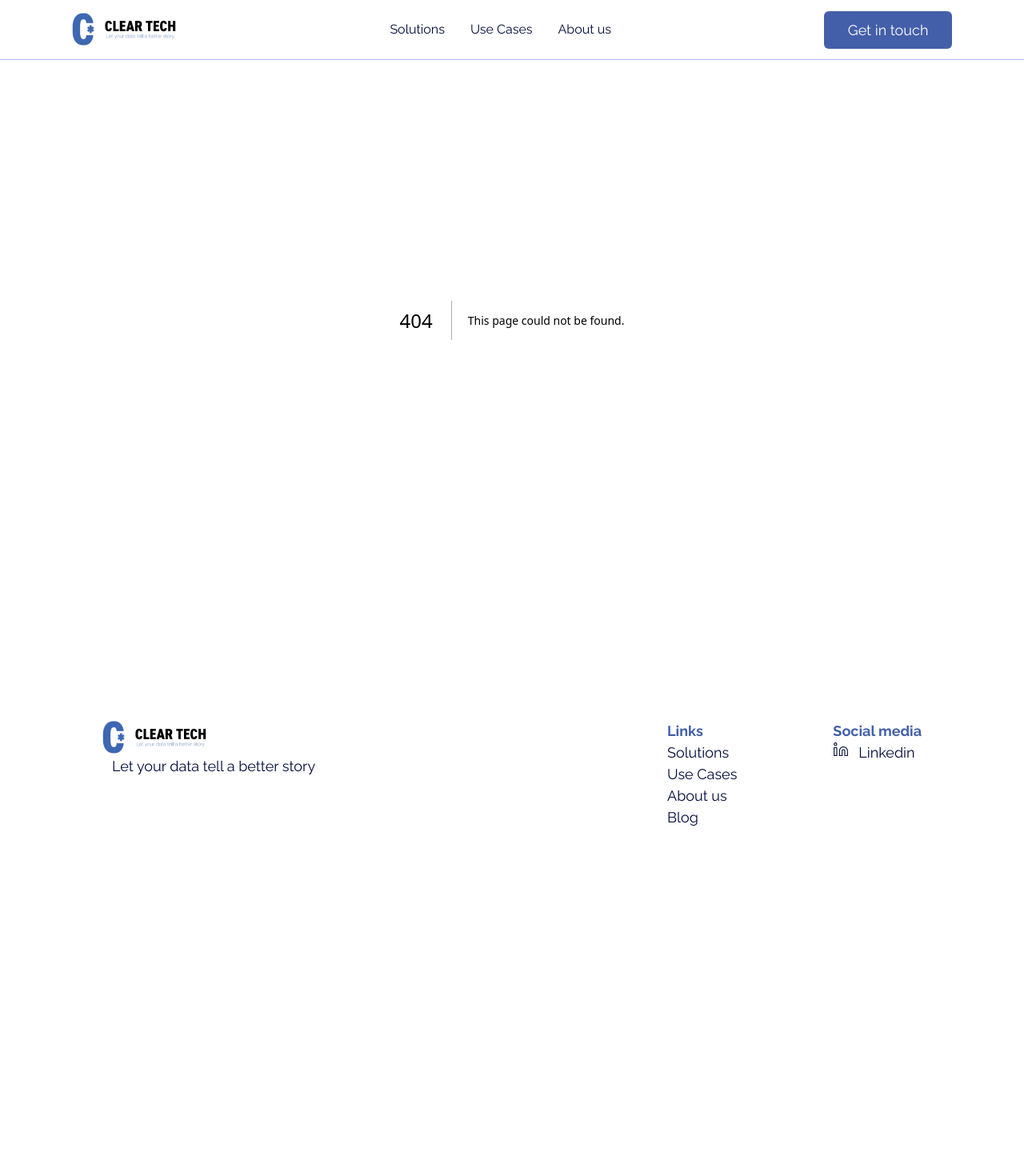
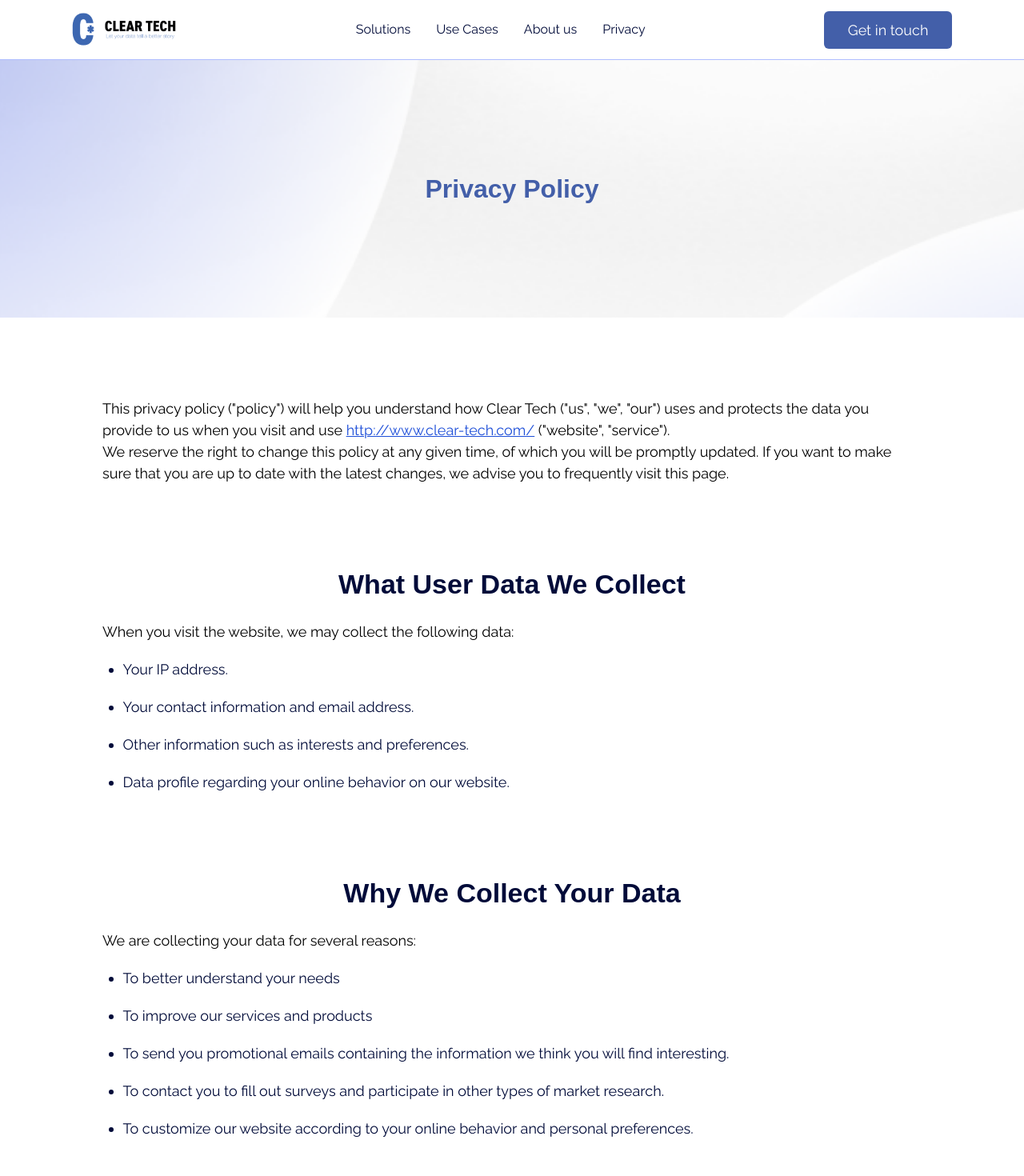
Before and after one commit to Eliman-C5/cleartechsite, a Next.js app: page /privacy in a window 1280 px wide. Before the commit this address had no page. Shown: the top 1470 px of the page at 80% size. Before the commit the page ends 1215 px from the top, so only its background shows below. Built offline with nearby package versions, Linux system fonts and the light colour scheme; a web font is replaced by a local one.

Commit message:
Subiendo pagina de politicas de privacidad

```diff
--- a/components/MobileMenu.jsx
+++ b/components/MobileMenu.jsx
@@ -24,6 +24,11 @@ const links = [
     title: 'About us',
     src: '/AboutUs',
     dropdown: false,
+  },
+  {
+    id: 4,
+    title: 'Privacy',
+    src: '/privacy',
   },
   // {
   //   id: '4',
--- a/components/Navbar.jsx
+++ b/components/Navbar.jsx
@@ -20,6 +20,11 @@ const links = [
     id: 3,
     title: 'About us',
     src: '/AboutUs',
+  },
+  {
+    id: 4,
+    title: 'Privacy',
+    src: '/privacy',
   },
   // {
   //   id: 4,
--- /dev/null
+++ b/components/PrivacySection/CookieText.jsx
@@ -0,0 +1,18 @@
+import React from 'react'
+import Section from 'components/Wrappers/NormalAndFadeInSection';
+
+const CookieText = () => {
+  return (
+    <Section>
+      <h2 className='tittles'>Our Cookie Policy</h2>
+      <p>Once you agree to allow our website to use cookies, you also agree to use the data it collects regarding your online behavior (analyze web traffic, web pages you spend the most time on, and websites you visit).</p>
+      <p>The data we collect by using cookies is used to customize our website to your needs. After we use the data for statistical analysis, the data is completely removed from our systems.</p>
+      <p>Please note that cookies don't allow us to gain control of your computer in any way. They are strictly used to monitor which pages you find useful and which you do not so that we can provide a better experience for you.</p>
+      <p>
+      If you want to disable cookies, you can do it by accessing the settings of your internet browser. You can visit <a href="https://www.internetcookies.com" target='_blank' className='text-blue-700 underline'>www.internetcookies.com</a>, which contains comprehensive information on how to do this on a wide variety of browsers and devices.
+      </p>
+    </Section>
+  )
+}
+
+export default CookieText
--- /dev/null
+++ b/components/PrivacySection/DataWeCollect.jsx
@@ -0,0 +1,26 @@
+import React from 'react'
+import Section from 'components/Wrappers/NormalAndFadeInSection';
+
+const DataWeCollect = ({title, desc, info}) => {
+  return (
+    <Section>
+      <h2
+        className='tittles'
+        style={{ marginBottom: '20px' }}
+      >
+        {title}
+      </h2>
+      <p style={{ marginBottom: '20px' }}>{desc}</p>
+      <ul>
+      {
+        info.map(data => (
+          <li key={data.id} className='list-disc w-[95%] mx-auto roboto mb-5 text-color03_black'>
+            {data.text}
+          </li>))
+      }
+      </ul>
+    </Section>
+  )
+}
+
+export default DataWeCollect
--- /dev/null
+++ b/components/PrivacySection/PrivacyDesc.jsx
@@ -0,0 +1,13 @@
+import React from 'react'
+import Section from 'components/Wrappers/NormalAndFadeInSection';
+
+const PrivacyDesc = () => {
+  return (
+    <Section>
+      <p>This privacy policy ("policy") will help you understand how Clear Tech ("us", "we", "our") uses and protects the data you provide to us when you visit and use <a href="https://www.clear-tech.com/" target="_blank" rel="noopener noreferrer" className='text-blue-700 underline'>http://www.clear-tech.com/</a> ("website", "service"). </p>
+      <p>We reserve the right to change this policy at any given time, of which you will be promptly updated. If you want to make sure that you are up to date with the latest changes, we advise you to frequently visit this page.</p>
+    </Section>
+  )
+}
+
+export default PrivacyDesc
--- /dev/null
+++ b/components/PrivacySection/PrivacySection.jsx
@@ -0,0 +1,18 @@
+import React from 'react'
+import Section from 'components/Wrappers/NormalAndFadeInSection';
+
+const PrivacySection = ({title, info}) => {
+  return (
+    <Section>
+      <h2 className='tittles'>{title}</h2>
+      {
+        info.map(data => (
+          <p key={data.id}>
+            {data.text}
+          </p>))
+      }
+    </Section>
+  )
+}
+
+export default PrivacySection
--- /dev/null
+++ b/components/PrivacySection/PrivacySections.jsx
@@ -0,0 +1,26 @@
+import React from 'react'
+import { privacyInfo } from '../../public/data'
+import CookieText from './CookieText'
+import PrivacySection from './PrivacySection'
+
+const PrivacySections = () => {
+  return (
+    <div>
+      <PrivacySection
+        title='Safeguarding and Securing the Data'
+        info={privacyInfo.safeguarding}
+      />
+      <CookieText />
+      <PrivacySection
+        title='Links to Other Websites'
+        info={privacyInfo.websites}
+      />
+      <PrivacySection
+        title='Restricting the Collection of your Personal Data'
+        info={privacyInfo.restricting}
+      />
+    </div>
+  )
+}
+
+export default PrivacySections
--- /dev/null
+++ b/pages/privacy/index.jsx
@@ -0,0 +1,32 @@
+import React from 'react'
+import PageHeader from 'components/Atoms/PageHeader';
+import DataWeCollect from 'components/PrivacySection/DataWeCollect';
+import { dataWeCollect } from '../../public/data';
+import PrivacySections from 'components/PrivacySection/PrivacySections';
+import PrivacyDesc from 'components/PrivacySection/PrivacyDesc';
+
+const index = () => {
+  return (
+    <div>
+      <PageHeader
+        title='Privacy Policy'
+        desc=''
+        show={false}
+      />
+      <PrivacyDesc />
+      <DataWeCollect
+        title='What User Data We Collect'
+        desc='When you visit the website, we may collect the following data:'
+        info={dataWeCollect.what_user}
+      />
+      <DataWeCollect
+        title='Why We Collect Your Data'
+        desc='We are collecting your data for several reasons:'
+        info={dataWeCollect.why_user}
+      />
+      <PrivacySections />
+    </div>
+  )
+}
+
+export default index
--- a/public/data.js
+++ b/public/data.js
@@ -681,3 +681,80 @@ export const testimonials = [
     desc: 'I have worked with Clear-Tech several times over the past few years.  In each engagement the value they brought was fantastic.  Technical skill coupled with great business acumen produced excellent outcomes for both my companies and the clients we served.  I would highly recommend Clear-Tech as a reliable, outcome-focused partner.',
   },
 ];
+
+export const dataWeCollect = {
+  what_user: [
+    {
+      id: 1,
+      text: 'Your IP address.',
+    },
+    {
+      id: 2,
+      text: 'Your contact information and email address.',
+    },
+    {
+      id: 3,
+      text: 'Other information such as interests and preferences.',
+    },
+    {
+      id: 4,
+      text: 'Data profile regarding your online behavior on our website.',
+    },
+  ],
+  why_user: [
+    {
+      id: 1,
+      text: 'To better understand your needs',
+    },
+    {
+      id: 2,
+      text: 'To improve our services and products',
+    },
+    {
+      id: 3,
+      text: 'To send you promotional emails containing the information we think you will find interesting.',
+    },
+    {
+      id: 4,
+      text: 'To contact you to fill out surveys and participate in other types of market research.',
+    },
+    {
+      id: 5,
+      text: 'To customize our website according to your online behavior and personal preferences.',
+    },
+  ]
+
+}
+
+export const privacyInfo = {
+  safeguarding: [
+    {
+      id: 1,
+      text: 'Clear Tech is committed to securing your data and keeping it confidential. [name] has done all in its power to prevent data theft, unauthorized access, and disclosure by implementing the latest technologies and software, which help us safeguard all the information we collect online.'
+    },
+  ],
+  websites: [
+    {
+      id: 1,
+      text: 'Our website contains links that lead to other websites. If you click on these links Clear Tech is not held responsible for your data and privacy protection. Visiting those websites is not governed by this privacy policy agreement. Make sure to read the privacy policy documentation of the website you go to from our website.'
+    }
+  ],
+  restricting: [
+    {
+      id: 1,
+      text: 'At some point, you might wish to restrict the use and collection of your personal data. You can achieve this by doing the following:'
+    },
+    {
+      id: 2,
+      text: `When you are filling the forms on the website, make sure to check if there is a box which you can leave unchecked, if you don't want to disclose your personal information.`
+    },
+    {
+      id: 3,
+      text: 'If you have already agreed to share your information with us, feel free to contact us via email and we will be more than happy to change this for you.'
+    },
+    {
+      id: 4,
+      text: 'Clear Tech will not lease, sell, or distribute your personal information to any third parties, unless we have your permission. We might do so if the law forces us. Your personal information will be used when we need to send you promotional materials if you agree to this privacy policy.',
+    },
+  ],
+}
```
